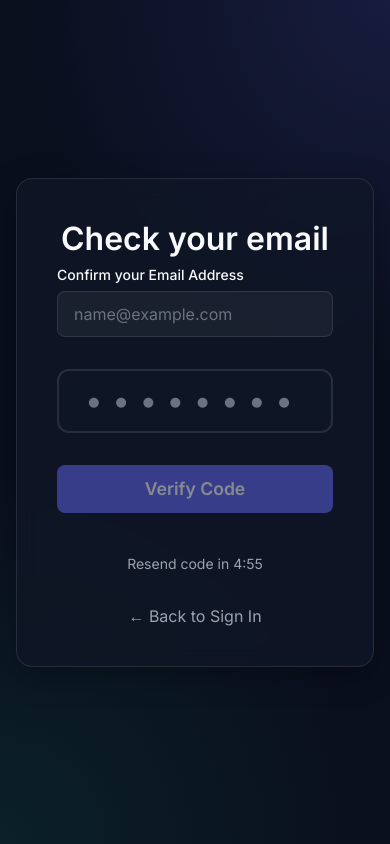
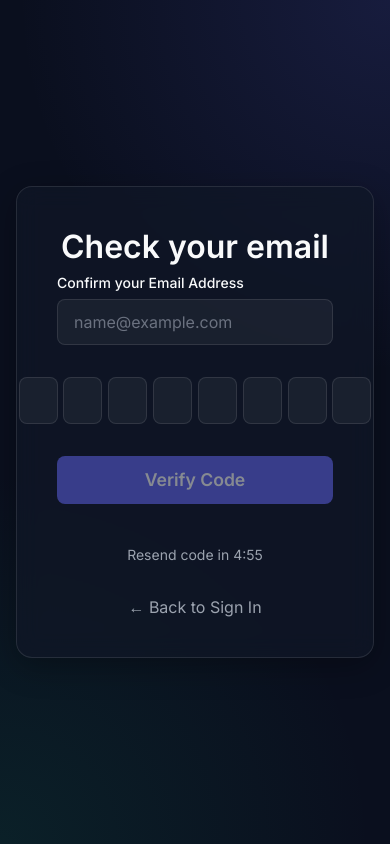
Before and after one commit to kush1722/Driver-Onboarding, a React (Vite) app: page /verify-otp in a window 390 px wide. Built offline with nearby package versions, Linux system fonts and the light colour scheme; no server answers.

Commit message:
Restore 8-box UI with responsive CSS clamp for mobile devices

```diff
--- a/src/pages/OtpVerify.jsx
+++ b/src/pages/OtpVerify.jsx
@@ -9,10 +9,11 @@ export default function OtpVerify() {
   const fullName = location.state?.fullName;
 
   const [email, setEmail] = useState(initialEmail);
-  const [otp, setOtp] = useState('');
+  const [otp, setOtp] = useState(['', '', '', '', '', '', '', '']);
   const [loading, setLoading] = useState(false);
   const [error, setError] = useState(null);
   const [countdown, setCountdown] = useState(300); // 5 minutes
+  const inputRefs = useRef([]);
 
   useEffect(() => {
     // We no longer kick them out if there's no email.
@@ -24,7 +25,37 @@ export default function OtpVerify() {
     return () => clearInterval(timer);
   }, [email, navigate]);
 
-  // Handled entirely by single input now
+  const handleChange = (index, value) => {
+    // Strip out any non-numeric characters (useful for mobile auto-fill)
+    const cleanValue = value.replace(/[^0-9]/g, '');
+    if (!cleanValue && value !== '') return;
+
+    const newOtp = [...otp];
+    // Allow pasting or mobile autofill
+    if (cleanValue.length > 1) {
+      const pasted = cleanValue.slice(0, 8).split('');
+      for (let i = 0; i < 8; i++) {
+        newOtp[i] = pasted[i] || '';
+      }
+      setOtp(newOtp);
+      // Focus last filled
+      const focusIndex = Math.min(pasted.length, 7);
+      inputRefs.current[focusIndex]?.focus();
+    } else {
+      newOtp[index] = cleanValue;
+      setOtp(newOtp);
+      // Auto-advance
+      if (cleanValue !== '' && index < 7) {
+        inputRefs.current[index + 1]?.focus();
+      }
+    }
+  };
+
+  const handleKeyDown = (index, e) => {
+    if (e.key === 'Backspace' && !otp[index] && index > 0) {
+      inputRefs.current[index - 1]?.focus();
+    }
+  };
 
   const verifyCode = async (codeStr) => {
     if (!email) {
@@ -68,8 +99,9 @@ export default function OtpVerify() {
   };
 
   useEffect(() => {
-    if (otp.length === 8 && !loading) {
-      verifyCode(otp);
+    const currentCode = otp.join('');
+    if (currentCode.length === 8 && !loading) {
+      verifyCode(currentCode);
     }
   }, [otp]);
 
@@ -119,29 +151,29 @@ export default function OtpVerify() {
           </p>
         )}
 
-        <div style={{ display: 'flex', justifyContent: 'center', marginBottom: '2rem' }}>
+        <div style={{ display: 'flex', gap: 'clamp(0.25rem, 1.5vw, 0.5rem)', justifyContent: 'center', marginBottom: '2rem' }}>
+          {otp.map((digit, index) => (
             <input
+              key={index}
+              ref={el => inputRefs.current[index] = el}
               type="text"
               inputMode="numeric"
               maxLength={8}
-            value={otp}
-            onChange={(e) => setOtp(e.target.value.replace(/[^0-9]/g, ''))}
+              value={digit}
+              onChange={(e) => handleChange(index, e.target.value)}
+              onKeyDown={(e) => handleKeyDown(index, e)}
               disabled={loading}
-            placeholder="••••••••"
               style={{
-              width: '100%',
-              maxWidth: '300px',
-              height: '4rem',
+                width: 'clamp(1.5rem, 10vw, 3rem)',
+                height: 'clamp(2.5rem, 12vw, 3.5rem)',
                 textAlign: 'center',
-              fontSize: '2rem',
-              fontWeight: '700',
-              letterSpacing: '0.75rem',
-              borderRadius: '12px',
-              border: '2px solid var(--surface-border)',
-              backgroundColor: 'var(--surface-color)',
-              color: 'var(--text-primary)'
+                fontSize: 'clamp(1.2rem, 5vw, 1.5rem)',
+                fontWeight: '600',
+                padding: '0',
+                borderRadius: '8px'
               }}
             />
+          ))}
         </div>
 
         {error && <p className="error-text mb-4">{error}</p>}
@@ -149,8 +181,8 @@ export default function OtpVerify() {
         <button
           className="btn btn-primary"
           style={{ width: '100%', marginBottom: '1.5rem', height: '3rem', fontSize: '1.1rem' }}
-          onClick={() => verifyCode(otp)}
-          disabled={loading || otp.length !== 8}
+          onClick={() => verifyCode(otp.join(''))}
+          disabled={loading || otp.join('').length !== 8}
         >
           {loading ? 'Verifying...' : 'Verify Code'}
         </button>
```
Lines whose indentation alone changed are shown as unchanged.
